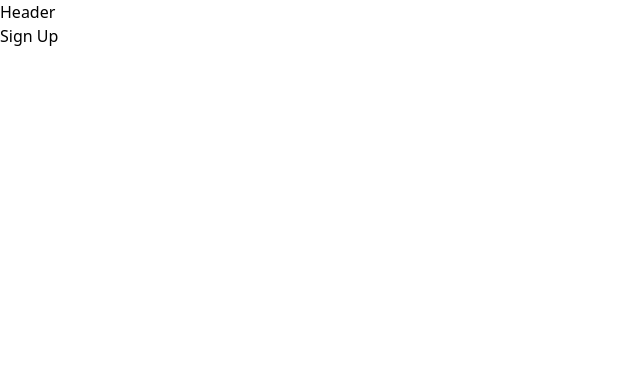
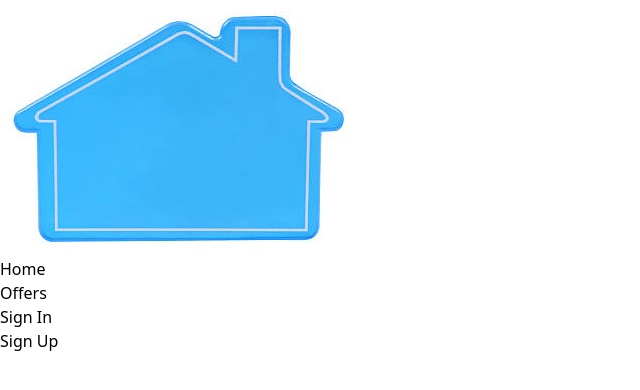
Before and after one commit to delafuent3/gh-mcsd6-project, a React (Create React App) app: page /sign-up in a window 1280 px wide. Shown: the top 390 px of the page, without its empty margins (0-640 px from the left). Built offline with nearby package versions, Linux system fonts and the light colour scheme.

Commit message:
Task 3b - Add Logo and Menu Items to the header

```diff
--- a/src/components/Header.jsx
+++ b/src/components/Header.jsx
@@ -1,5 +1,30 @@
+// Import images
+import logo from "../images/header_logo.jpg"
+
 export default function Header() {
     return (
-        <div>Header</div>
+        <div>
+            <header>
+                {/* -------------------------------------------------------------------------------- LOGO ---------- */}
+                <div>
+                    <img src={logo} alt="Logo"/>
+                </div>
+
+                {/* -------------------------------------------------------------------------------- MENU ---------- */}
+                <div>
+                    <ul>
+                        <li>
+                            Home
+                        </li>
+                        <li>
+                            Offers
+                        </li>
+                        <li>
+                            Sign In
+                        </li>
+                    </ul>
+                </div>
+            </header>
+        </div>
     )
 }
```
Also changed, not shown: src/images/header_logo.jpg (added).
